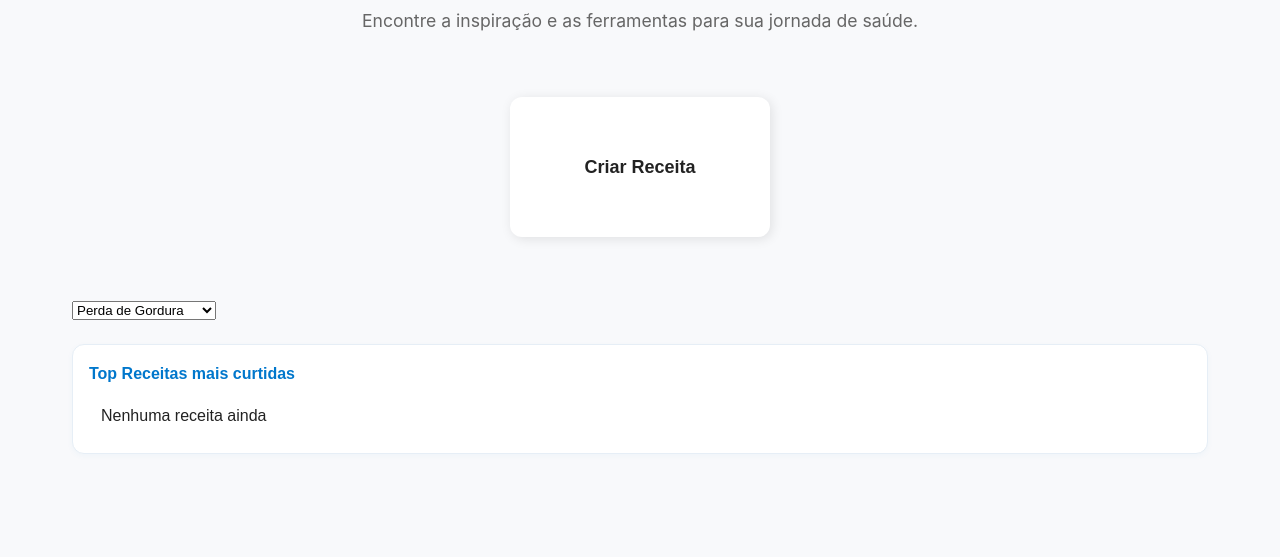
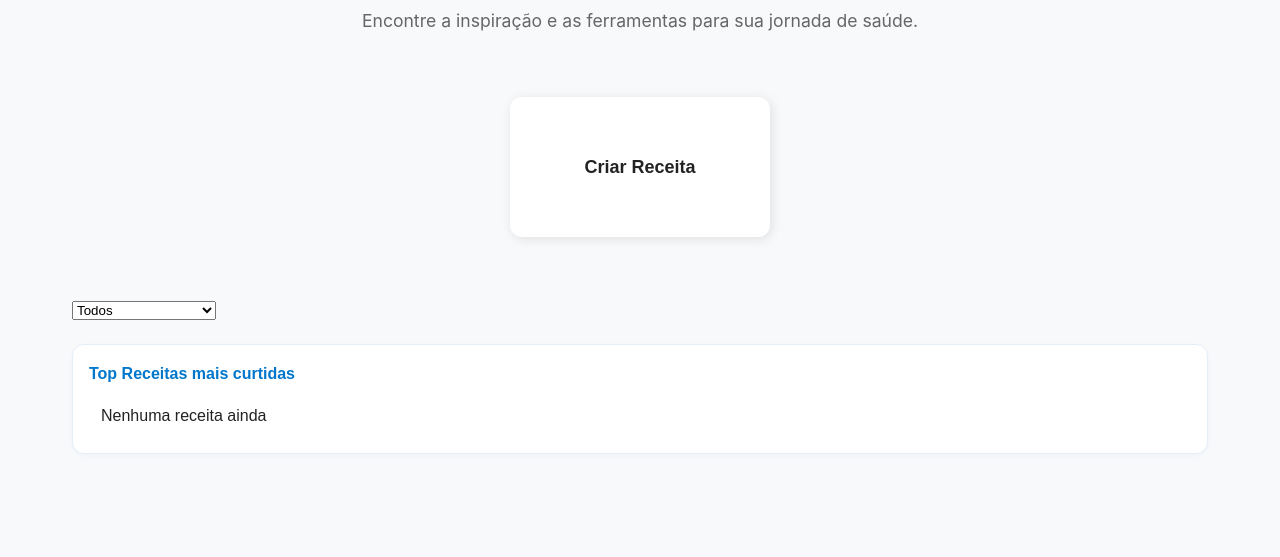
Before and after one commit to Projeto-de-LSW/Nutra, a plain HTML site: page Nutra-main/Pages/nutricao.html in a window 1280 px wide. Shown: the part 220-777 px from the top of the page. Drawn offline with Linux system fonts and the light colour scheme.

```diff
--- a/Nutra-main/Pages/nutricao.html
+++ b/Nutra-main/Pages/nutricao.html
@@ -35,6 +35,7 @@
     <section class="receitas">
       <div class="classificadores">
         <select name="" id="classficador">
+          <option value="all">Todos</option>
           <optgroup label="Categoria">
             <option value="Perda de Gordura">Perda de Gordura</option>
             <option value="Ganho de Massa">Ganho de Massa</option>
```
